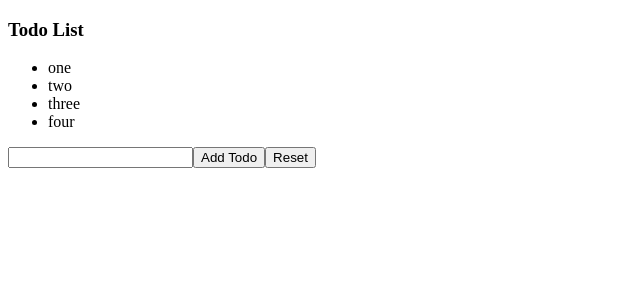
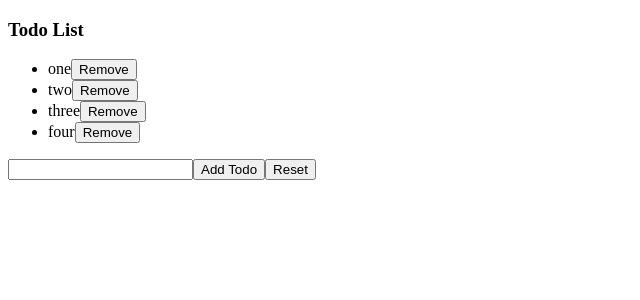
Before and after one commit to frances8713/react-exercises, a React (Create React App) app: page / in a window 1280 px wide. Shown: the top 300 px of the page, without its empty margins (0-640 px from the left). Built offline with nearby package versions, Linux system fonts and the light colour scheme.

Commit message:
feat: exercise lists-06

```diff
--- a/src/TodoList.js
+++ b/src/TodoList.js
@@ -2,6 +2,7 @@ import React from "react";
 
 
 export class TodoList extends React.Component {
+
     state = {
         items : [
             'one', 'two', 'three', 'four'
@@ -24,13 +25,17 @@ export class TodoList extends React.Component {
         })
     }
 
-    handleResetItems = (event) => {
+    handleResetItems = () => {
 
         this.setState ({
             items: []
         })
     }
 
+    handleRemoveTodo = (event) => {
+        event.target.parentElement.remove()
+
+    }
 
     render () {
 
@@ -38,7 +43,10 @@ export class TodoList extends React.Component {
             <div>
                 <h3>Todo List</h3>
                 <ul>
-                    {this.state.items.map((item) => (<li>{item}</li>))}
+                    {this.state.items.map((item, index) => (
+                    <li key={index}>{item }
+                        <button onClick = {this.handleRemoveTodo}>Remove</button>
+                    </li>))}
                 </ul>
                 <div>
                     <input value = {this.state.addItem} onChange = {this.handleInput}></input>
```
